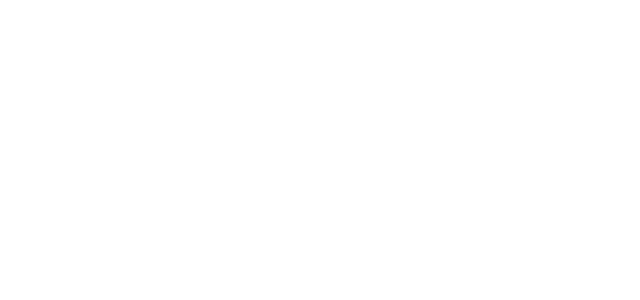
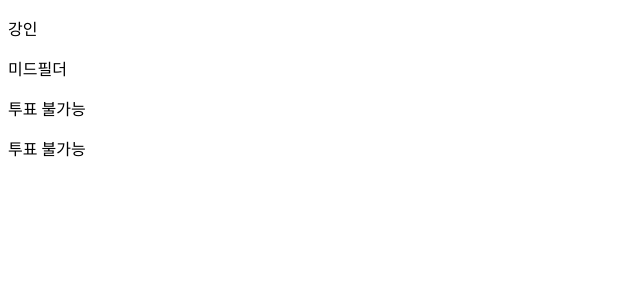
Before and after one commit to arbiterkdh/reactkdh, a React (Vite) app: page / in a window 1280 px wide. Shown: the top 300 px of the page, without its empty margins (0-640 px from the left). Built offline with nearby package versions, Linux system fonts and the light colour scheme.

Commit message:
&& || 연산자 사용법 연습

```diff
--- a/src/App.jsx
+++ b/src/App.jsx
@@ -1,5 +1,24 @@
 function App() {
-  return <></>;
+  const name = "강인";
+  const age = 5; // or 30;
+
+  return (
+    <>
+      <p>{name}</p>
+      {name == "흥민" && <p>공격수</p>}
+      {name == "강인" && <p>미드필더</p>}
+
+      {/*  age 가 20 보다 크거나 같으면
+    <p> 투표 가능 </p>
+    age 가 20 보다 작으면
+    <p> 투표 불가능 </p>
+    */}
+      {age >= 20 && <p> 투표 가능 </p>}
+      {age < 20 && <p> 투표 불가능 </p>}
+      {age >= 20 || <p> 투표 불가능 </p>}
+      {age < 20 || <p> 투표 가능 </p>}
+    </>
+  );
 }
 
 export default App;
```
